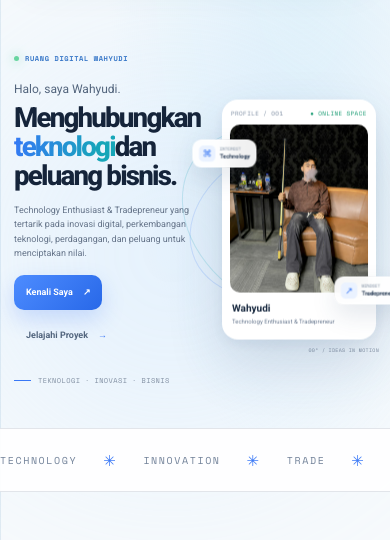
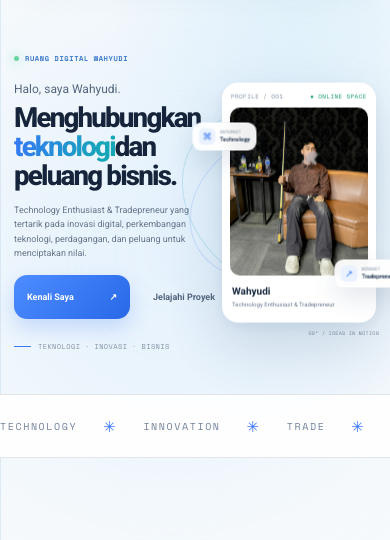
Before and after one commit to hemsinstitute-pdg11/wynnsti, a plain HTML site: page index.html in a window 390 px wide. Shown: the part 76-616 px from the top of the page. Drawn offline with nearby package versions, Linux system fonts and the light colour scheme.

Commit message:
Style mobile hero buttons as a horizontal CTA row

```diff
--- a/styles.css
+++ b/styles.css
@@ -394,3 +394,42 @@ html{scroll-behavior:smooth}
   .chip-tech{left:-42px}
   .chip-trade{right:-40px}
 }
+
+/* Mobile CTA buttons: horizontal pair matching the supplied reference */
+@media(max-width:680px){
+  .hero-actions{
+    display:flex;
+    flex-direction:row;
+    align-items:center;
+    justify-content:flex-start;
+    flex-wrap:nowrap;
+    gap:14px;
+    width:100%;
+  }
+  .hero-actions .button{
+    display:inline-flex;
+    flex:0 0 auto;
+    min-height:44px;
+    padding:12px 16px;
+    border-radius:13px;
+    font-size:10px;
+    line-height:1;
+    white-space:nowrap;
+    gap:14px;
+  }
+  .hero-actions .button-primary{
+    min-width:126px;
+    justify-content:space-between;
+    box-shadow:0 9px 20px rgba(57,120,246,.22);
+  }
+  .hero-actions .button-quiet{
+    padding-left:2px;
+    padding-right:2px;
+    gap:12px;
+  }
+}
+@media(max-width:390px){
+  .hero-actions{gap:10px}
+  .hero-actions .button{padding:11px 13px;font-size:9px}
+  .hero-actions .button-primary{min-width:116px}
+}
```
